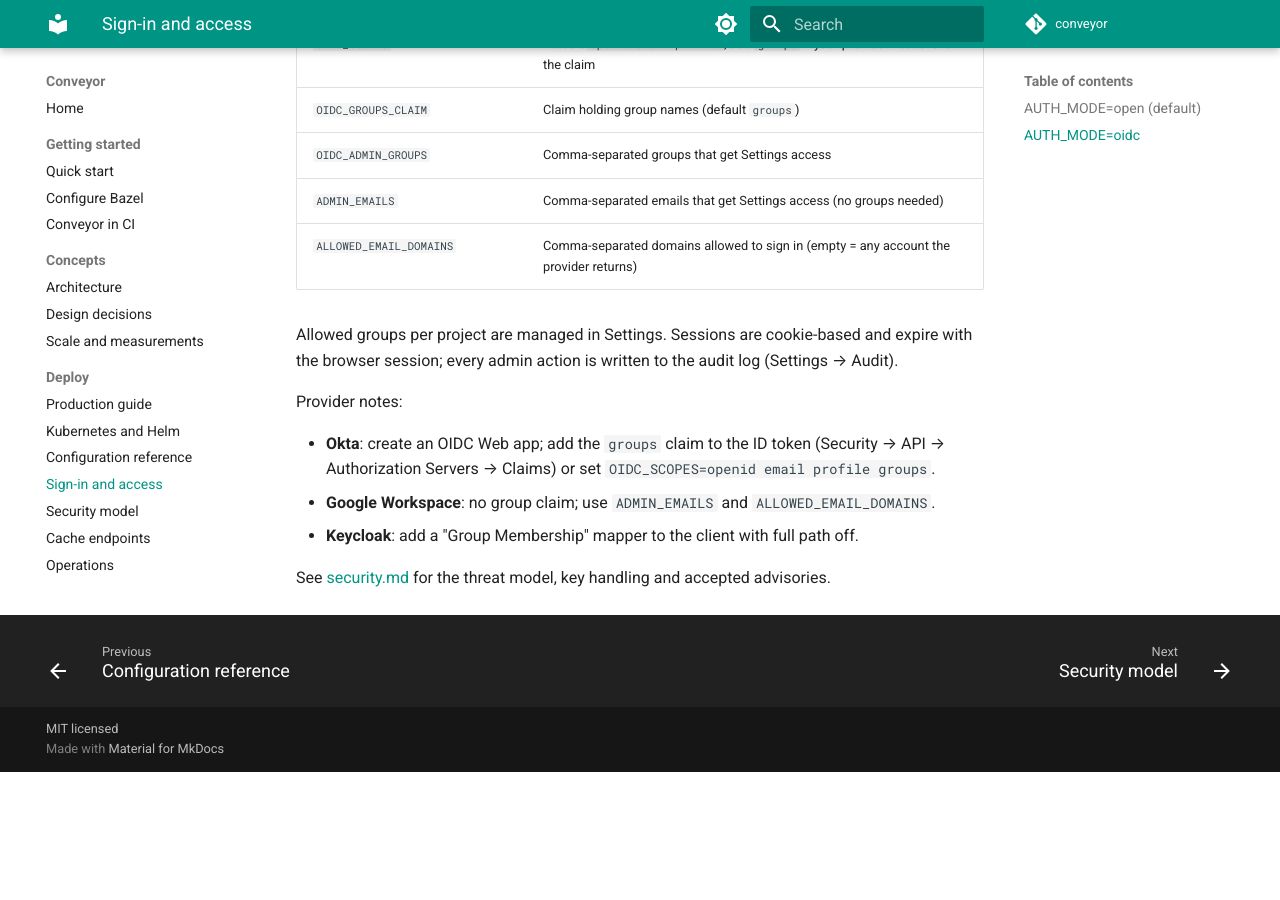
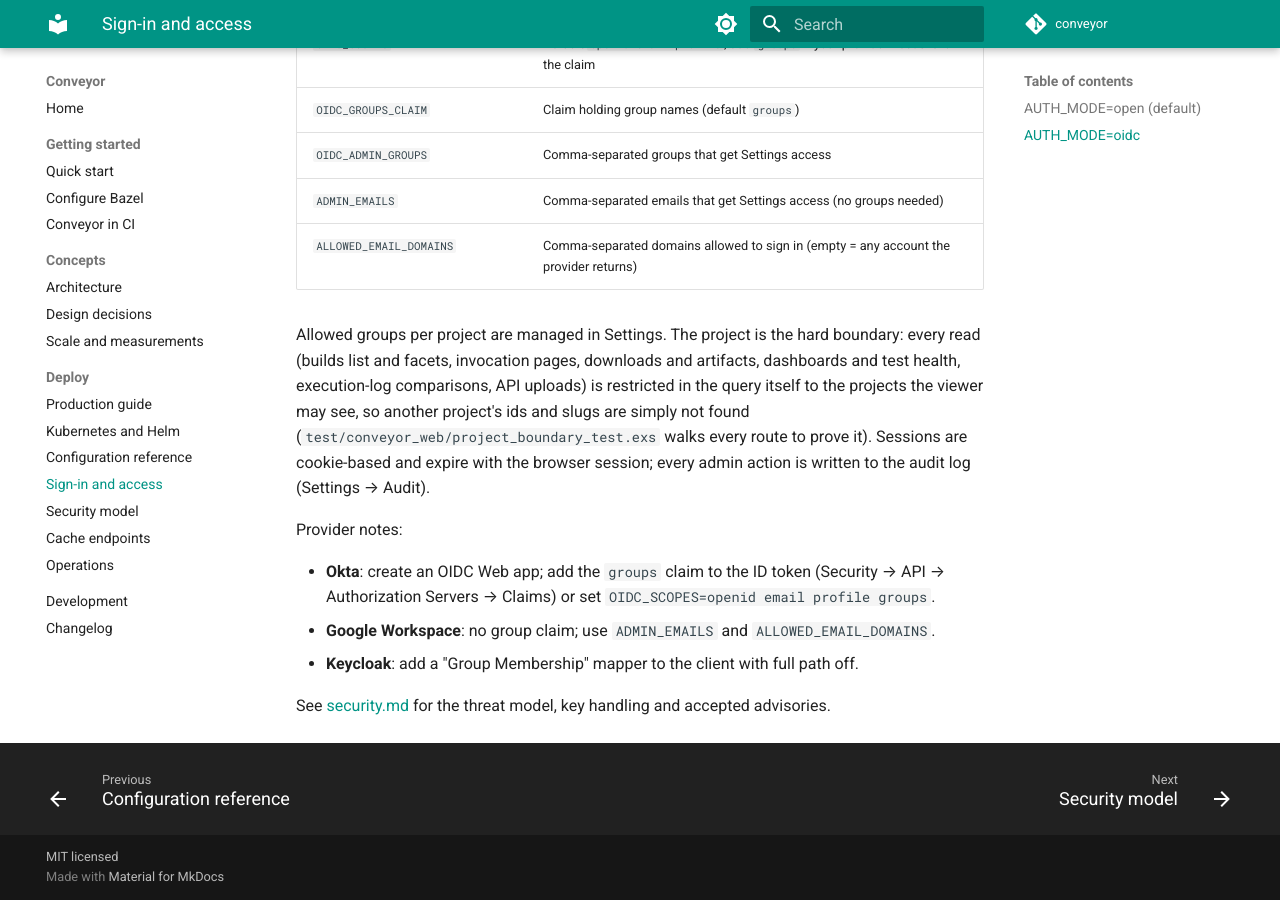
Before and after one commit to erneestoc/conveyor, an MkDocs documentation site: the page built from docs/auth.md, in a window 1280 px wide and 900 px high, scrolled down 667 px. Built offline with MkDocs 1.6.1 and Material for MkDocs 9.7.7, drawn with Linux system fonts in a browser that asks for light colours; comment, search, counter and statistics services are not loaded; before the commit the page ends 1439 px from its top, so only the background shows below that.

Commit message:
Project boundary: scope every read path in the data layer
Scope.project_ids/1 gives :all for admins or the visible project ids;
Invocations.get/list/facets and Metrics.Scope take a project_ids
restriction, so the all-builds page, dashboards, tests, invocation pages,
downloads and artifacts never see another project's rows (the SQL is
restricted, not just the page). The all-builds live list drops digests
from other projects. BEP uploads with a key of project A treat B's ids
as not found instead of 409 or appending to them. /metrics needs an
admin session when METRICS_TOKEN is unset.

test/conveyor_web/project_boundary_test.exs walks every router entry
with a project-bound parameter as a team-a user: 404 on project B's ids
and slugs, 200 on A's; an unclassified route fails the test. FakeOidc
now serves every OIDC test module in one run.

Co-Authored-By: Claude Fable 5.1 <noreply@anthropic.com>
Claude-Session: https://claude.ai/code/session_013T4qUDStW7F9C64ivhxJdn

```diff
--- a/docs/auth.md
+++ b/docs/auth.md
@@ -24,7 +24,11 @@ application with the callback `https://conveyor.example.com/oidc/callback` and s
 | `ADMIN_EMAILS` | Comma-separated emails that get Settings access (no groups needed) |
 | `ALLOWED_EMAIL_DOMAINS` | Comma-separated domains allowed to sign in (empty = any account the provider returns) |
 
-Allowed groups per project are managed in Settings. Sessions are cookie-based and expire
+Allowed groups per project are managed in Settings. The project is the hard boundary:
+every read (builds list and facets, invocation pages, downloads and artifacts, dashboards
+and test health, execution-log comparisons, API uploads) is restricted in the query itself
+to the projects the viewer may see, so another project's ids and slugs are simply not found
+(`test/conveyor_web/project_boundary_test.exs` walks every route to prove it). Sessions are cookie-based and expire
 with the browser session; every admin action is written to the audit log (Settings →
 Audit).
 
```
Also changed, not shown: docs/configuration.md (+1 -1 lines), docs/operations.md (+1 -1 lines), 12 other files.
